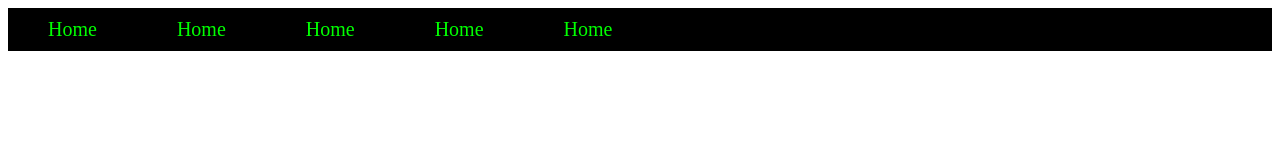
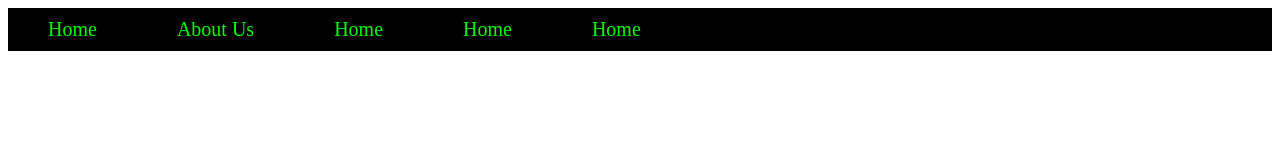
Before and after one commit to kushkhurana/project1, a plain HTML site: page index.html in a window 1280 px wide. Drawn offline with Linux system fonts and the light colour scheme.

Commit message:
menu item changed

```diff
--- a/index.html
+++ b/index.html
@@ -8,7 +8,7 @@
 	<div class="cont">
 		<ul>
 			<li><a href="#">Home</a></li>
-			<li><a href="#">Home</a></li>
+			<li><a href="#">About Us</a></li>
 			<li><a href="#">Home</a></li>
 			<li><a href="#">Home</a></li>
 			<li><a href="#">Home</a></li>
```
